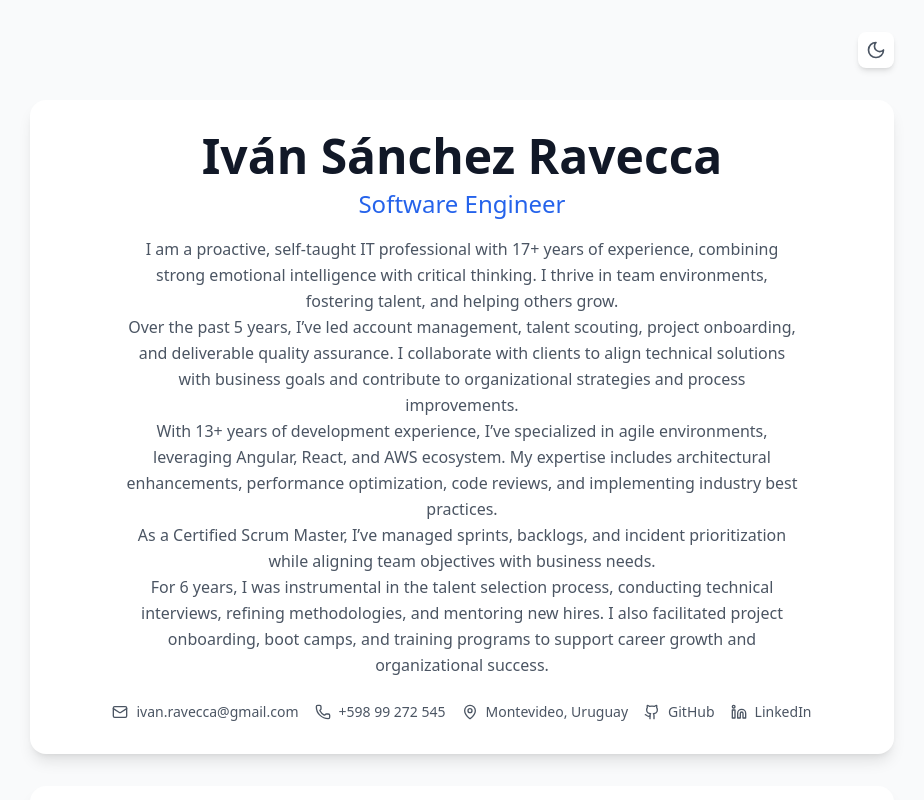
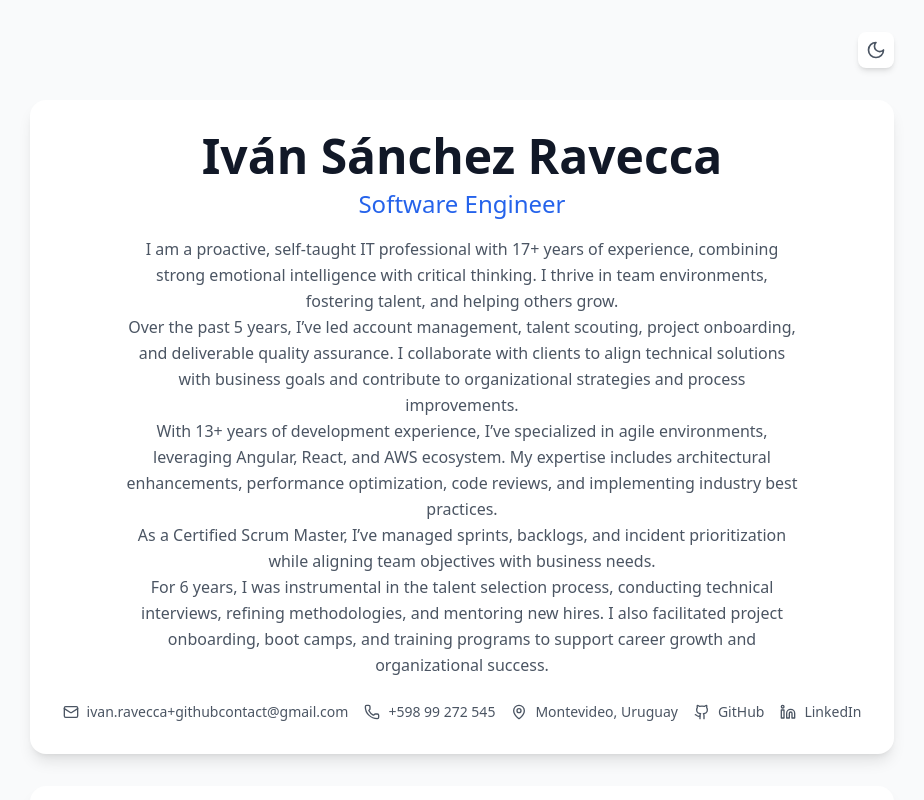
Before and after one commit to ivan-ravecca/ivan-ravecca.github.io, a React (Vite) app: page / in a window 1280 px wide. Shown: the top 800 px of the page, without its empty margins (178-1102 px from the left). Built offline with nearby package versions, Linux system fonts and the light colour scheme.

Commit message:
update email

```diff
--- a/src/App.tsx
+++ b/src/App.tsx
@@ -37,7 +37,7 @@ const App = () => {
   const personalInfo = {
     name: "Iván Sánchez Ravecca",
     title: "Software Engineer",
-    email: "ivan.ravecca@gmail.com",
+    email: "ivan.ravecca+githubcontact@gmail.com",
     phone: "+598 99 272 545",
     location: "Montevideo, Uruguay",
     github: "https://github.com/ivan-ravecca",
```
